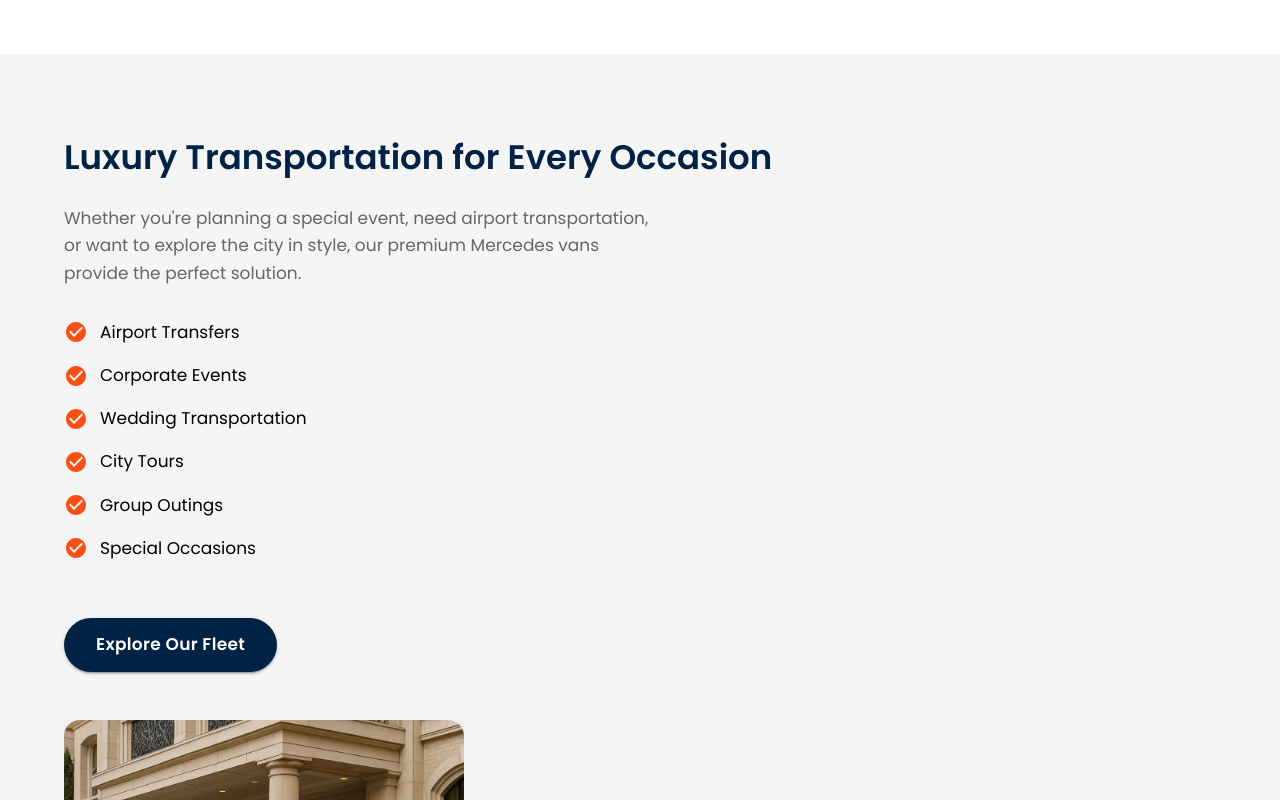
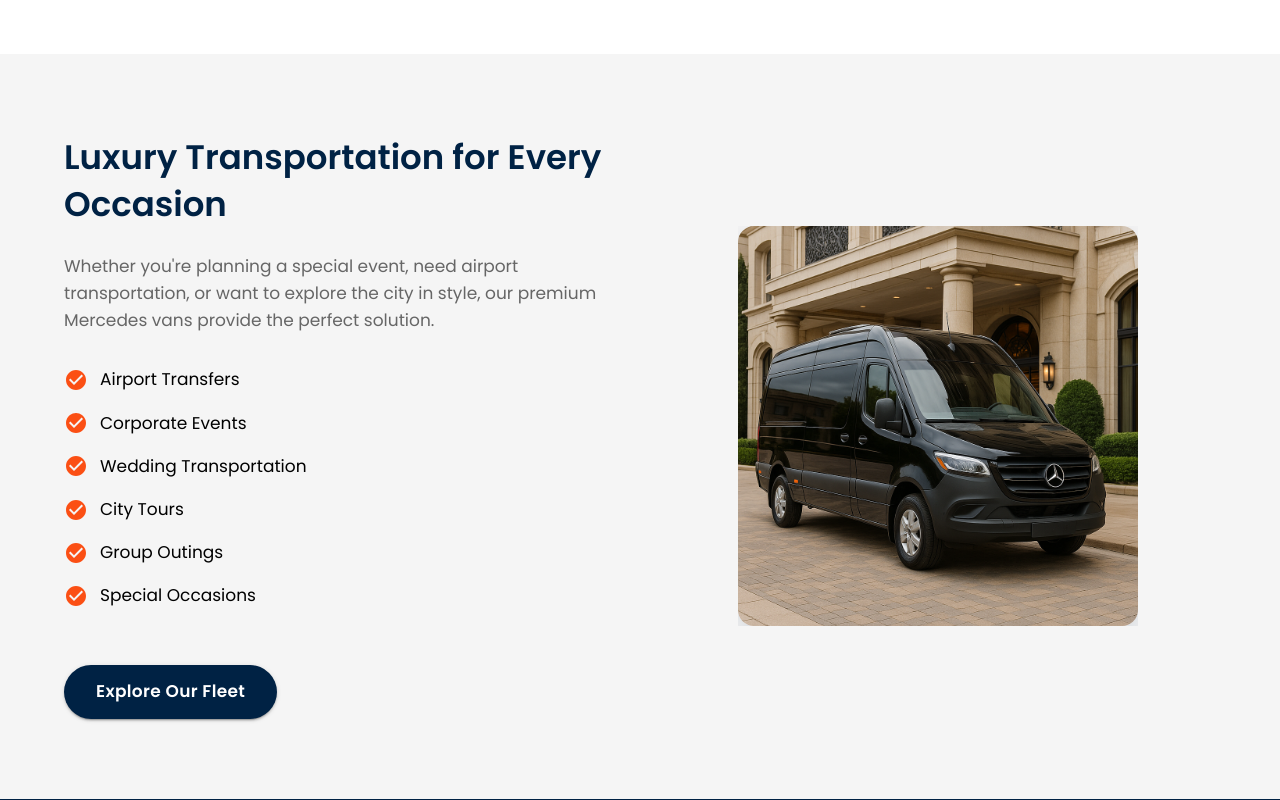
Before and after one commit to silverfoxmediaco/yluridedev2, a React (Vite) app in the folder frontend/: page / in a window 1280 px wide. Shown: the part 3900-4700 px from the top of the page. Built offline with nearby package versions, Linux system fonts and the light colour scheme.

Commit message:
Fix services section with CSS grid 1fr 1fr layout
🤖 Generated with [Claude Code](https://claude.com/claude-code)

Co-Authored-By: Claude <noreply@anthropic.com>

```diff
--- a/frontend/src/styles/Home.css
+++ b/frontend/src/styles/Home.css
@@ -111,13 +111,20 @@
     overflow: hidden;
   }
 
+  .services-section .MuiGrid-root.MuiGrid-container {
+    display: grid !important;
+    grid-template-columns: 1fr 1fr;
+    gap: 40px;
+    align-items: center;
+  }
+
+  .services-section .MuiGrid-root.MuiGrid-container > div {
+    max-width: 100% !important;
+    flex-basis: 100% !important;
+  }
+
   /* Desktop layout for services - left-aligned text */
   @media (min-width: 960px) {
-    .services-section .MuiGrid-root.MuiGrid-container {
-      justify-content: space-between !important;
-      align-items: center !important;
-    }
-
     .services-section .MuiGrid-item:first-child {
       text-align: left !important;
     }
@@ -141,6 +148,10 @@
 
   /* Mobile/tablet centered layout */
   @media (max-width: 959px) {
+    .services-section .MuiGrid-root.MuiGrid-container {
+      grid-template-columns: 1fr;
+    }
+
     .services-section {
       text-align: center;
     }
@@ -157,6 +168,10 @@
 
     .services-list {
       display: inline-block;
+    }
+
+    .services-image-container {
+      order: -1;
     }
   }
 
```
